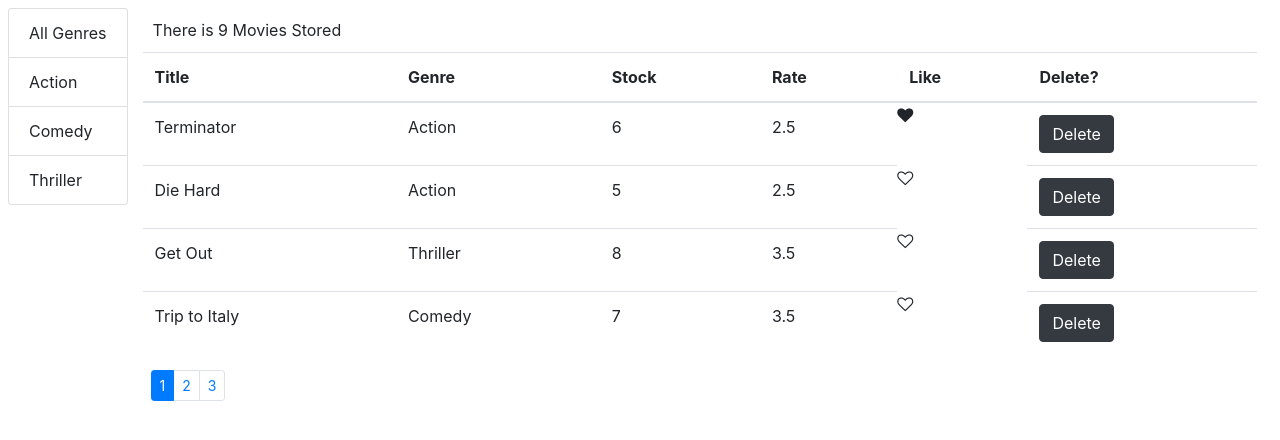
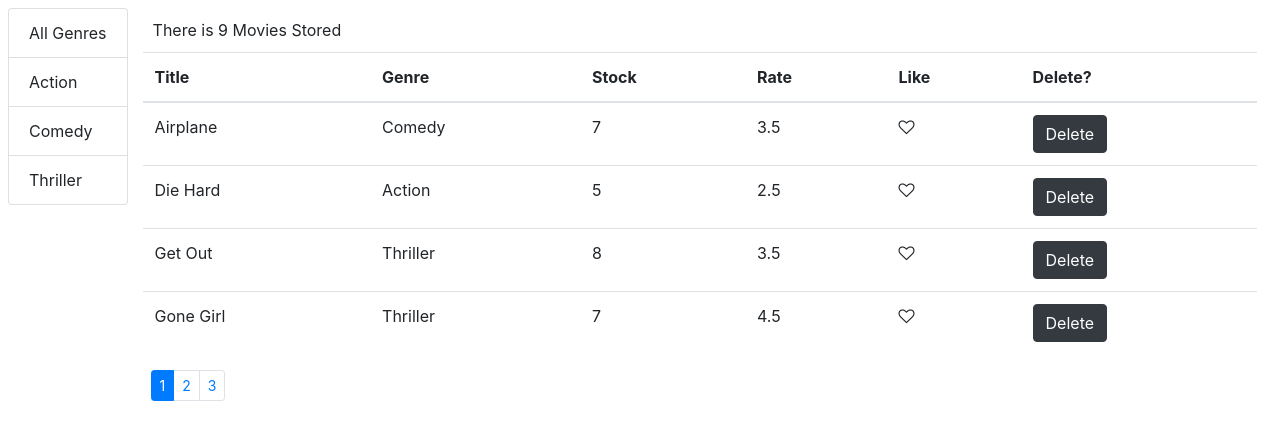
Before and after one commit to MohamedWSalah/Vidly-Frontend-ReactJS, a React (Create React App) app: page / in a window 1280 px wide. Shown: the top 440 px of the page. Built offline with nearby package versions, Linux system fonts and the light colour scheme.

Commit message:
Arranging table

```diff
--- a/src/components/common/like.jsx
+++ b/src/components/common/like.jsx
@@ -9,6 +9,7 @@
     if (!this.props.liked) classes += "-o";
 
     return (
+      <td>
         <i
           className={classes}
           onClick={this.props.onClick}
@@ -16,6 +17,7 @@
           onMouseEnter={this.onMouseEnter}
           onMouseLeave={this.onMouseLeave}
         ></i>
+      </td>
     );
   }
 
--- a/src/components/movies.jsx
+++ b/src/components/movies.jsx
@@ -2,9 +2,12 @@
 import { getMovies } from "../services/fakeMovieService";
 import { getGenres } from "../services/fakeGenreService";
 import Pagination from "./common/pagination";
-import Like from "./common/like";
+
 import { paginate } from "../utils/paginate";
 import GenreList from "./genreList";
+import MoviesTable from "./moviesTable";
+import _ from "lodash";
+
 class Movies extends Component {
   state = {
     movies: [],
@@ -12,11 +15,11 @@
     deletebtn: "btn btn-dark",
     pageSize: 4,
     currentPage: 1,
+    sortColumn: { path: "title", order: "asc" },
   };
 
   componentDidMount() {
-    const genres = [{ name: "All Genres" }, ...getGenres()];
-    console.log(genres, "asdas");
+    const genres = [{ _id: "", name: "All Genres" }, ...getGenres()];
     this.setState({ movies: getMovies(), genres });
   }
 
@@ -26,6 +29,7 @@
       pageSize,
       movies: allMovies,
       selectedGenre,
+      sortColumn,
     } = this.state;
 
     const filtered =
@@ -33,14 +37,13 @@
         ? allMovies.filter((m) => m.genre._id === selectedGenre._id)
         : allMovies;
 
-    const movies = paginate(filtered, currentPage, pageSize);
-    return <React.Fragment>{this.movieCheck(movies, filtered)}</React.Fragment>;
-  }
+    const sorted = _.orderBy(filtered, [sortColumn.path], [sortColumn.order]);
 
-  movieCheck(M, filtered) {
-    return this.state.movies.length === 0 ? (
-      <h1>There is no movies in the list {this.state.movies.length}</h1>
-    ) : (
+    const movies = paginate(sorted, currentPage, pageSize);
+    if (this.state.movies.length === 0)
+      return <h1>There is no movies in the list {this.state.movies.length}</h1>;
+
+    return (
       <div>
         <div className="row m-2">
           <GenreList
@@ -53,42 +56,16 @@
             <p style={{ margin: 10 }}>
               There is {filtered.length} Movies Stored
             </p>
-            <table className="table">
-              <thead>
-                <tr>
-                  <th>Title</th>
-                  <th>Genre</th>
-                  <th>Stock</th>
-                  <th>Rate</th>
-                  <th>Like</th>
-                  <th>Delete?</th>
-                </tr>
-              </thead>
-              <tbody>
-                {M.map((movie) => (
-                  <tr key={movie._id}>
-                    <td>{movie.title}</td>
-                    <td>{movie.genre.name}</td>
-                    <td>{movie.numberInStock}</td>
-                    <td>{movie.dailyRentalRate}</td>
-                    <Like
-                      liked={movie.liked}
-                      onClick={() => this.handleLike(movie)}
-                    />
-                    <td>
-                      <button
-                        onClick={() => this.handleDelete(movie)}
-                        className={this.state.deletebtn}
-                        onMouseEnter={() => this.deleteBtnIn()}
-                        onMouseLeave={() => this.deleteBtnOut()}
-                      >
-                        Delete
-                      </button>
-                    </td>
-                  </tr>
-                ))}
-              </tbody>
-            </table>
+            <MoviesTable
+              movies={movies}
+              handleDelete={this.handleDelete}
+              deleteBtnIn={this.deleteBtnIn}
+              deleteBtnOut={this.deleteBtnOut}
+              deletebtn={this.state.deletebtn}
+              handleLike={this.handleLike}
+              onSort={this.handleSort}
+              sortColumn={sortColumn}
+            ></MoviesTable>
             <Pagination
               itemsCount={filtered.length}
               pageSize={this.state.pageSize}
@@ -113,7 +90,7 @@
     this.setState({ movies });
   };
 
-  deleteBtnIn = (id) => {
+  deleteBtnIn = (movie) => {
     let deletebtn = this.state.deletebtn;
     deletebtn === "btn btn-danger"
       ? (deletebtn = "btn btn-dark")
@@ -121,7 +98,7 @@
     this.setState({ deletebtn });
   };
 
-  deleteBtnOut = (id) => {
+  deleteBtnOut = () => {
     let deletebtn = this.state.deletebtn;
     deletebtn === "btn btn-dark"
       ? (deletebtn = "btn btn-danger")
@@ -130,13 +107,16 @@
   };
 
   handlePageChange = (page) => {
-    console.log(page);
     this.setState({ currentPage: page });
   };
 
   genreSelect = (genre) => {
     this.setState({ selectedGenre: genre, currentPage: 1 });
   };
+
+  handleSort = (sortColumn) => {
+    this.setState({ sortColumn });
+  };
 }
 
 export default Movies;
--- /dev/null
+++ b/src/components/moviesTable.jsx
@@ -0,0 +1,64 @@
+import React, { Component } from "react";
+import Like from "./common/like";
+
+class MoviesTable extends Component {
+  raiseSort = (path) => {
+    const sortColumn = { ...this.props.sortColumn };
+    if (sortColumn.path === path) {
+      sortColumn.order = sortColumn.order === "asc" ? "desc" : "asc";
+    } else {
+      sortColumn.path = path;
+      sortColumn.order = "asc";
+    }
+    this.props.onSort(sortColumn);
+  };
+
+  render() {
+    const {
+      movies,
+      handleDelete,
+      deleteBtnIn,
+      deleteBtnOut,
+      deletebtn,
+      handleLike,
+    } = this.props;
+
+    return (
+      <table className="table">
+        <thead>
+          <tr>
+            <th onClick={() => this.raiseSort("title")}>Title</th>
+            <th onClick={() => this.raiseSort("genre.name")}>Genre</th>
+            <th onClick={() => this.raiseSort("numberInStock")}>Stock</th>
+            <th onClick={() => this.raiseSort("dailyRentalRate")}>Rate</th>
+            <th>Like</th>
+            <th>Delete?</th>
+          </tr>
+        </thead>
+        <tbody>
+          {movies.map((movie) => (
+            <tr key={movie._id}>
+              <td>{movie.title}</td>
+              <td>{movie.genre.name}</td>
+              <td>{movie.numberInStock}</td>
+              <td>{movie.dailyRentalRate}</td>
+              <Like liked={movie.liked} onClick={() => handleLike(movie)} />
+              <td>
+                <button
+                  onClick={() => handleDelete(movie)}
+                  className={deletebtn}
+                  onMouseEnter={deleteBtnIn}
+                  onMouseLeave={deleteBtnOut}
+                >
+                  Delete
+                </button>
+              </td>
+            </tr>
+          ))}
+        </tbody>
+      </table>
+    );
+  }
+}
+
+export default MoviesTable;
```
Also changed, not shown: src/components/common/deletebutton.jsx (added), 1 other file (tests, documents, lock files or other folders). Lines whose indentation alone changed are shown as unchanged.
